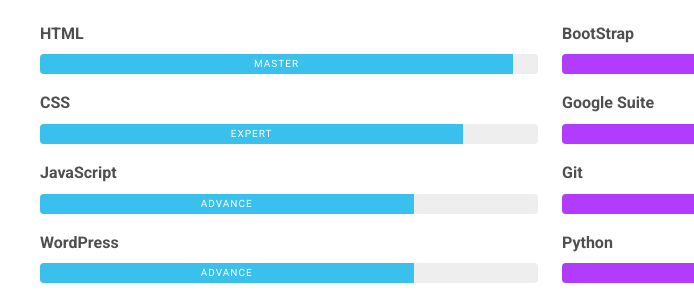
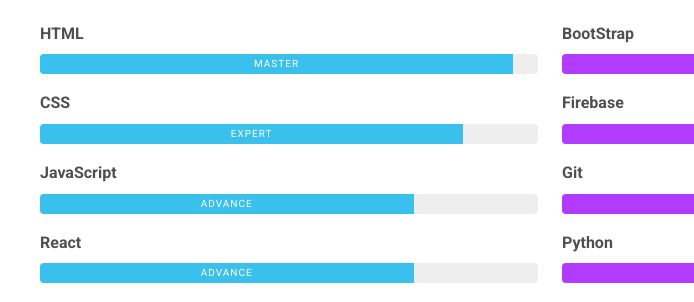
Before and after one commit to jaredkohou/portfolio-site, a plain HTML site: page index.html in a window 1280 px wide. Shown: the part 1100-1402 px from the top of the page, 90-784 px from the left. Drawn offline with Linux system fonts and the light colour scheme.

Commit message:
Update index.html

```diff
--- a/index.html
+++ b/index.html
@@ -72,7 +72,7 @@
                   </ul>
                 </nav>
               </div>
-              <div class="d-print-none"><a class="btn btn-outline-light btn-lg shadow-sm mt-1 me-3" href="./Resume Jared (1).pdf" data-aos="fade-right" data-aos-delay="700">Resume</a><a class="btn btn-info btn-lg shadow-sm mt-1" href="#contact" data-aos="fade-left" data-aos-delay="700">Hire Me</a></div>
+              <div class="d-print-none"><a class="btn btn-outline-light btn-lg shadow-sm mt-1 me-3" href="./Resume Jared (1).pdf" data-aos="fade-right" data-aos-delay="700">Resume</a><a class="btn btn-info btn-lg shadow-sm mt-1" href="https://www.linkedin.com/in/jared-kohou-36437814a/" data-aos="fade-left" data-aos-delay="700">Hire Me</a></div>
             </div>
           </div>
         </div>
@@ -135,7 +135,7 @@
               <div class="progress-bar bg-info" role="progressbar" data-aos="zoom-in-right" data-aos-delay="300" data-aos-anchor=".skills-section" style="width: 75%" aria-valuenow="75" aria-valuemin="0" aria-valuemax="100">Advance</div>
             </div>
           </div>
-          <div class="mb-3"><span class="fw-bolder">WordPress</span>
+          <div class="mb-3"><span class="fw-bolder">React</span>
             <div class="progress my-2 rounded" style="height: 20px">
               <div class="progress-bar bg-info" role="progressbar" data-aos="zoom-in-right" data-aos-delay="300" data-aos-anchor=".skills-section" style="width: 75%" aria-valuenow="75" aria-valuemin="0" aria-valuemax="100">Advance</div>
             </div>
@@ -147,7 +147,7 @@
               <div class="progress-bar bg-secondary" role="progressbar" data-aos="zoom-in-right" data-aos-delay="400" data-aos-anchor=".skills-section" style="width: 95%" aria-valuenow="95" aria-valuemin="0" aria-valuemax="100">Master</div>
             </div>
           </div>
-          <div class="mb-3"><span class="fw-bolder">Google Suite</span>
+          <div class="mb-3"><span class="fw-bolder">Firebase</span>
             <div class="progress my-2 rounded" style="height: 20px">
               <div class="progress-bar bg-secondary" role="progressbar" data-aos="zoom-in-right" data-aos-delay="400" data-aos-anchor=".skills-section" style="width: 90%" aria-valuenow="90" aria-valuemin="0" aria-valuemax="100">Expert</div>
             </div>
```
